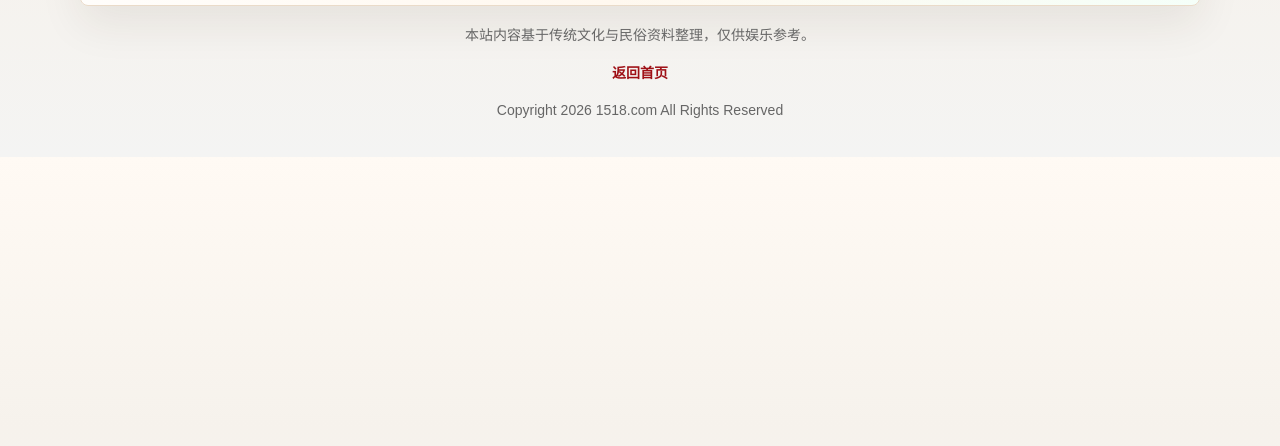
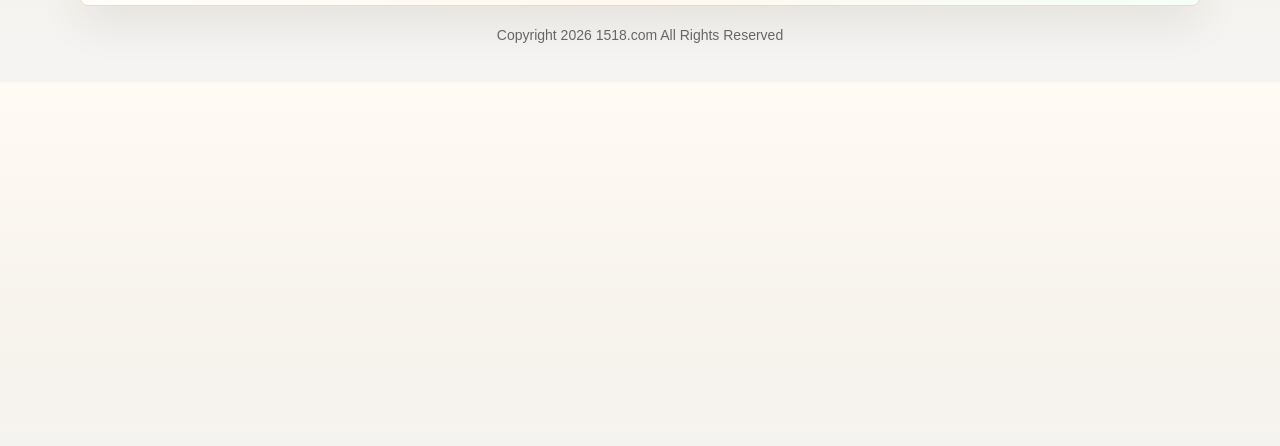
Before and after one commit to sinofate/1518-website, a plain HTML site: page about.html in a window 1280 px wide. Shown: the part 354-800 px from the top of the page. Drawn offline with Linux system fonts and the light colour scheme.

Commit message:
Clean footer links and disclaimer

```diff
--- a/about.html
+++ b/about.html
@@ -59,8 +59,6 @@
     </main>
 
     <footer class="site-footer">
-      <p>本站内容基于传统文化与民俗资料整理，仅供娱乐参考。</p>
-      <p><a class="footer-link" href="./index.html">返回首页</a></p>
       <p>Copyright 2026 1518.com All Rights Reserved</p>
     </footer>
   </body>
```
Also changed, not shown: index.html (+0 -2 lines).
